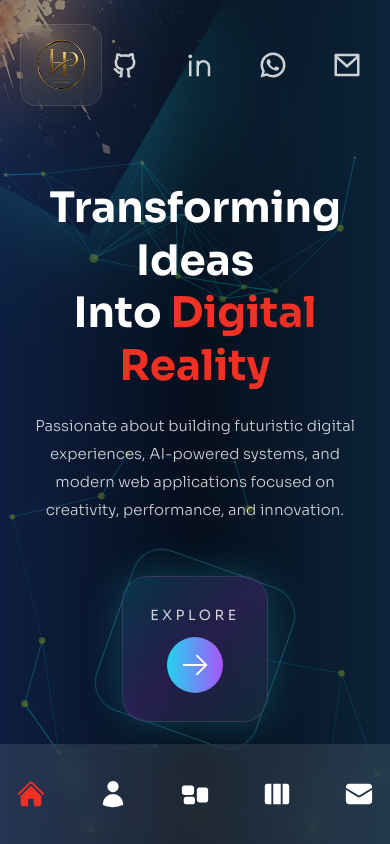
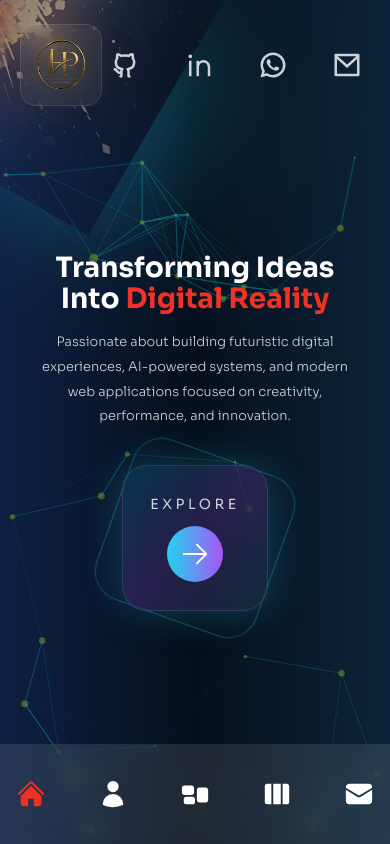
Before and after one commit to harshilpalande07/harshil-portfolio, a Next.js app: page / in a window 390 px wide. Built offline with nearby package versions, Linux system fonts and the light colour scheme.

Commit message:
Fixed mobile responsive homepage

```diff
--- a/pages/index.jsx
+++ b/pages/index.jsx
@@ -9,31 +9,25 @@ import { fadeIn } from "../variants";
 const Home = () => {
   return (
     <div className="bg-[#0a192f] min-h-screen overflow-hidden relative">
-      {/* particles */}
-      <div className="absolute inset-0 z-0 opacity-70">
-        <ParticlesContainer />
-      </div>
+      {/* content */}
+      <div className="w-full min-h-screen bg-gradient-to-r from-blue-900/20 via-black/40 to-cyan-900/20">
+        <div className="container mx-auto px-4 sm:px-6 h-screen flex flex-col justify-center items-center xl:items-start text-center xl:text-left relative z-20">
 
-      {/* content */}
-      <div className="relative z-10 w-full h-full bg-gradient-to-r from-blue-900/20 via-black/40 to-cyan-900/20">
-        <div className="container mx-auto min-h-screen px-5 flex flex-col xl:flex-row items-center justify-center xl:justify-between">
-
-          {/* LEFT SIDE */}
-          <div className="text-center xl:text-left pt-28 md:pt-36 xl:pt-0 max-w-[700px]">
-
-            {/* title */}
+          {/* heading */}
           <motion.h1
             variants={fadeIn("down", 0.2)}
             initial="hidden"
             animate="show"
             exit="hidden"
             className="
-                text-[42px]
-                leading-tight
+              text-[28px]
+              leading-[1.1]
+              sm:text-[42px]
+              md:text-[55px]
+              xl:text-[78px]
               font-bold
-                sm:text-[52px]
-                md:text-[65px]
-                xl:text-[78px]
+              mt-8
+              sm:mt-0
             "
           >
             Transforming Ideas <br />
@@ -47,21 +41,20 @@ const Home = () => {
             animate="show"
             exit="hidden"
             className="
-                mt-5
-                text-[15px]
-                leading-7
+              mt-4
+              text-[13px]
+              sm:text-[15px]
+              md:text-base
+              max-w-[320px]
+              sm:max-w-[500px]
+              xl:max-w-xl
               text-white/80
-                max-w-[95%]
-                mx-auto
-                xl:mx-0
-                sm:text-[16px]
-                md:text-[17px]
-                xl:max-w-xl
+              mb-6
             "
           >
             Passionate about building futuristic digital experiences,
-              AI-powered systems, and modern web applications focused on
-              creativity, performance, and innovation.
+            AI-powered systems, and modern web applications focused
+            on creativity, performance, and innovation.
           </motion.p>
 
           {/* button */}
@@ -70,20 +63,19 @@ const Home = () => {
             initial="hidden"
             animate="show"
             exit="hidden"
-              className="
-                mt-10
-                flex
-                justify-center
-                xl:justify-start
-                scale-90
-                sm:scale-100
-              "
+            className="scale-75 sm:scale-90 xl:scale-100"
           >
             <ProjectsBtn />
           </motion.div>
         </div>
+      </div>
 
-          {/* RIGHT SIDE IMAGE */}
+      {/* particles */}
+      <div className="absolute inset-0 z-0 opacity-60">
+        <ParticlesContainer />
+      </div>
+
+      {/* avatar */}
       <motion.div
         variants={fadeIn("up", 0.5)}
         initial="hidden"
@@ -91,20 +83,21 @@ const Home = () => {
         exit="hidden"
         transition={{ duration: 1, ease: "easeInOut" }}
         className="
-              relative
-              mt-10
-              xl:mt-0
-              w-[260px]
+          absolute
+          bottom-0
+          right-[-40px]
+          sm:right-0
+          w-[220px]
           sm:w-[320px]
-              md:w-[420px]
-              xl:w-[650px]
+          md:w-[450px]
+          xl:w-[700px]
+          z-10
+          opacity-80
         "
       >
         <Avatar />
       </motion.div>
     </div>
-      </div>
-    </div>
   );
 };
 
```
Lines whose indentation alone changed are shown as unchanged.
